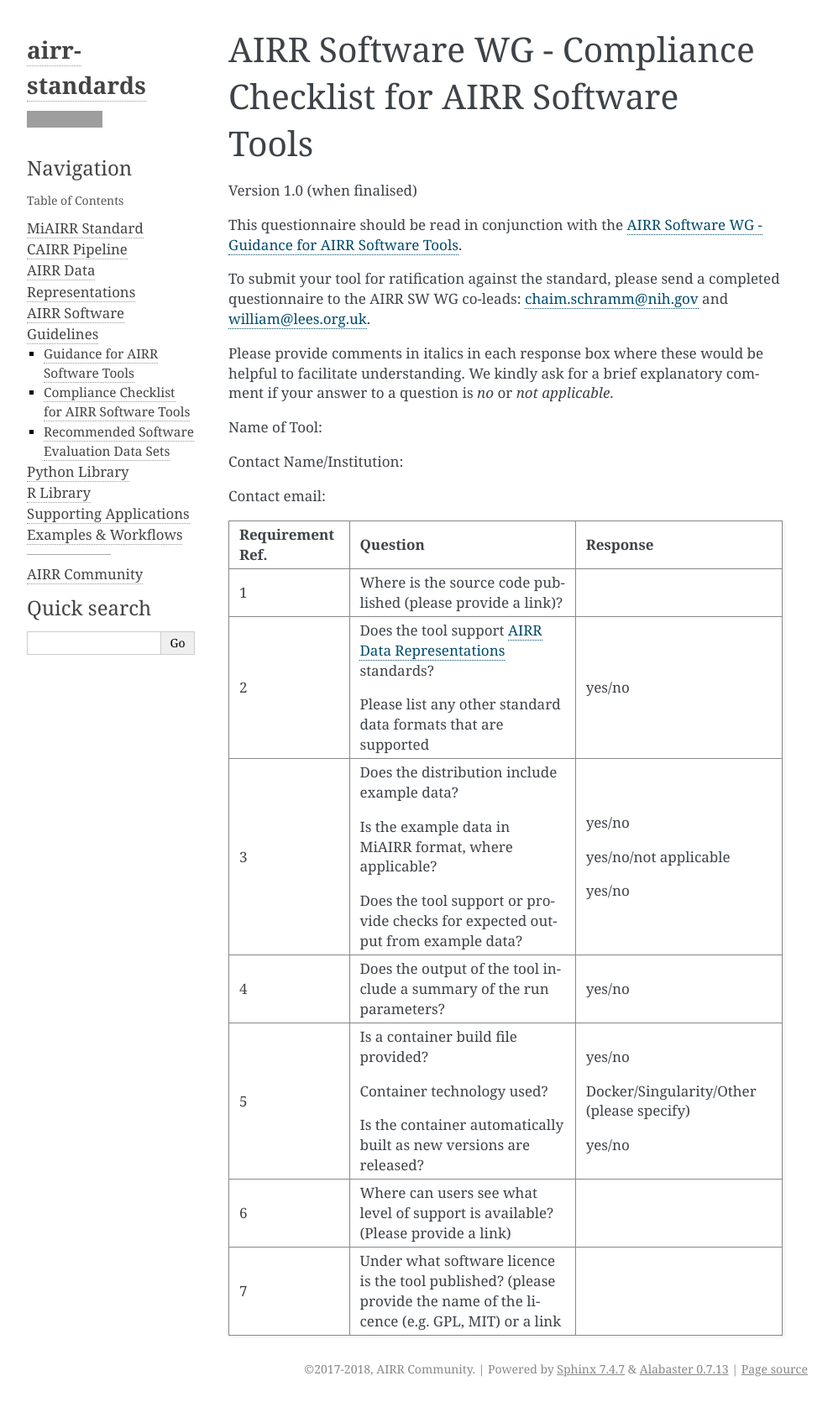
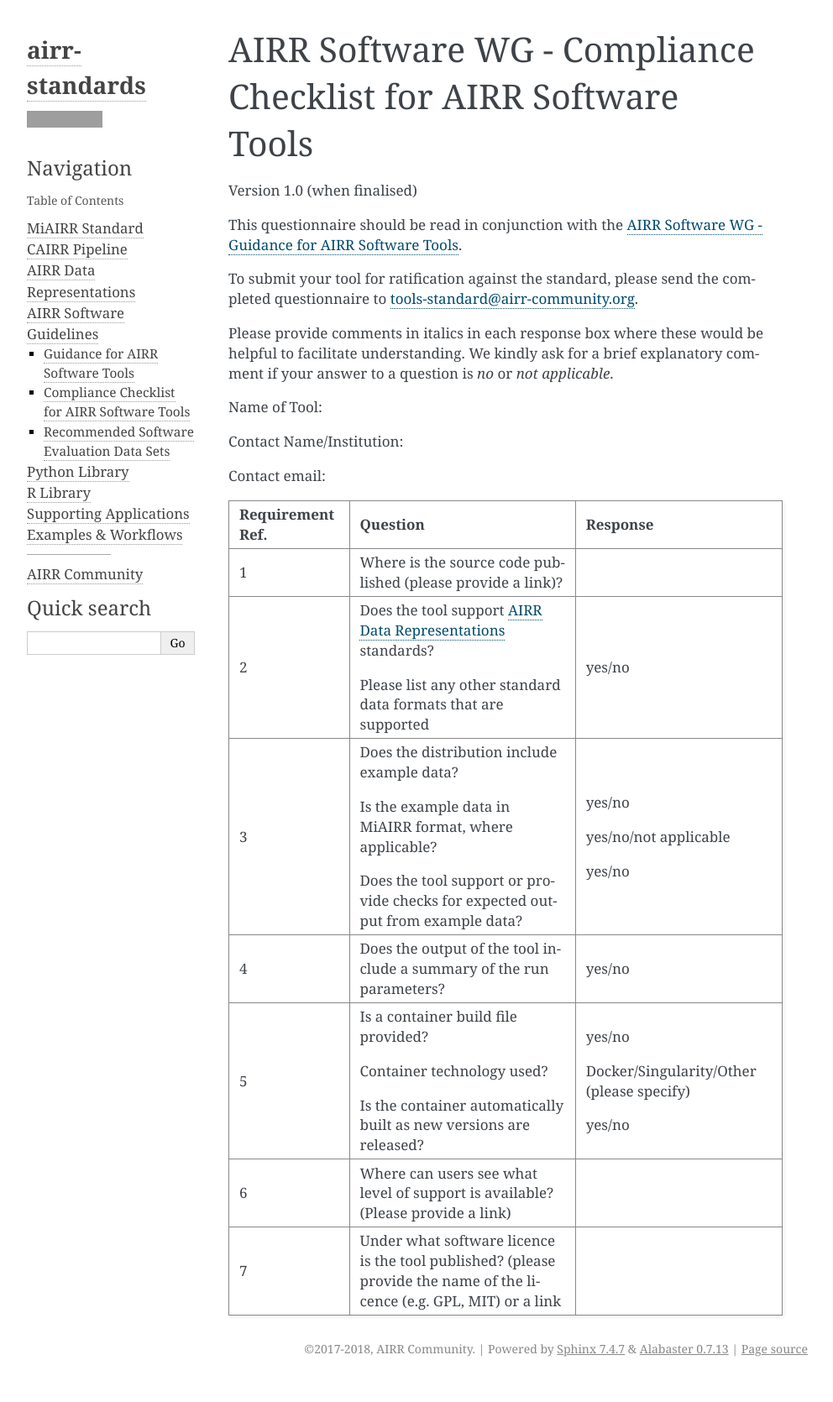
Before and after one commit to airr-community/airr-standards, a Sphinx documentation site: the page built from docs/swtools/airr_swtools_checklist.rst, in a window 1280 px wide. Shown: the whole page at 84% size, without its empty margins (148-1140 px from the left). Built offline with Sphinx 7.4.7, drawn with Linux system fonts in a browser that asks for light colours; pages that are not in the unit, such as notebooks, are missing from menus; after the commit the page ends 1646 px from its top, so only the background shows below that; grey boxes are pictures that could not be loaded.

Commit message:
Changed email contact for submissions to tools-standard@airr-community.org

```diff
--- a/docs/swtools/airr_swtools_checklist.rst
+++ b/docs/swtools/airr_swtools_checklist.rst
@@ -7,8 +7,8 @@ Version 1.0 (when finalised)
 
 This questionnaire should be read in conjunction with the :ref:`ToolsStandard`.
 
-To submit your tool for ratification against the standard, please send a completed questionnaire
-to the AIRR SW WG co-leads: chaim.schramm@nih.gov and william@lees.org.uk.
+To submit your tool for ratification against the standard, please send the completed questionnaire
+to tools-standard@airr-community.org.
 
 Please provide comments in italics in each response box where these
 would be helpful to facilitate understanding. We kindly ask for a brief
```
